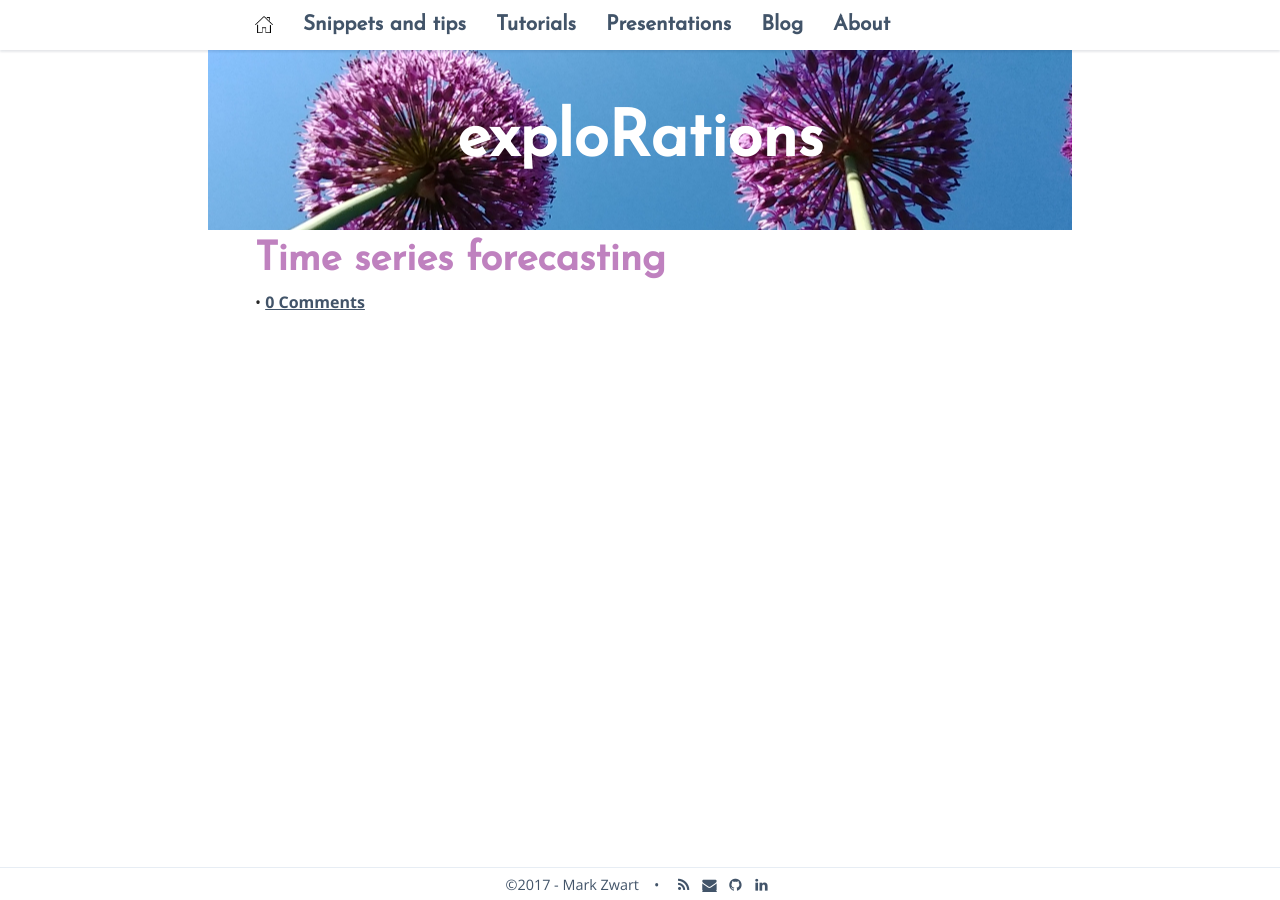
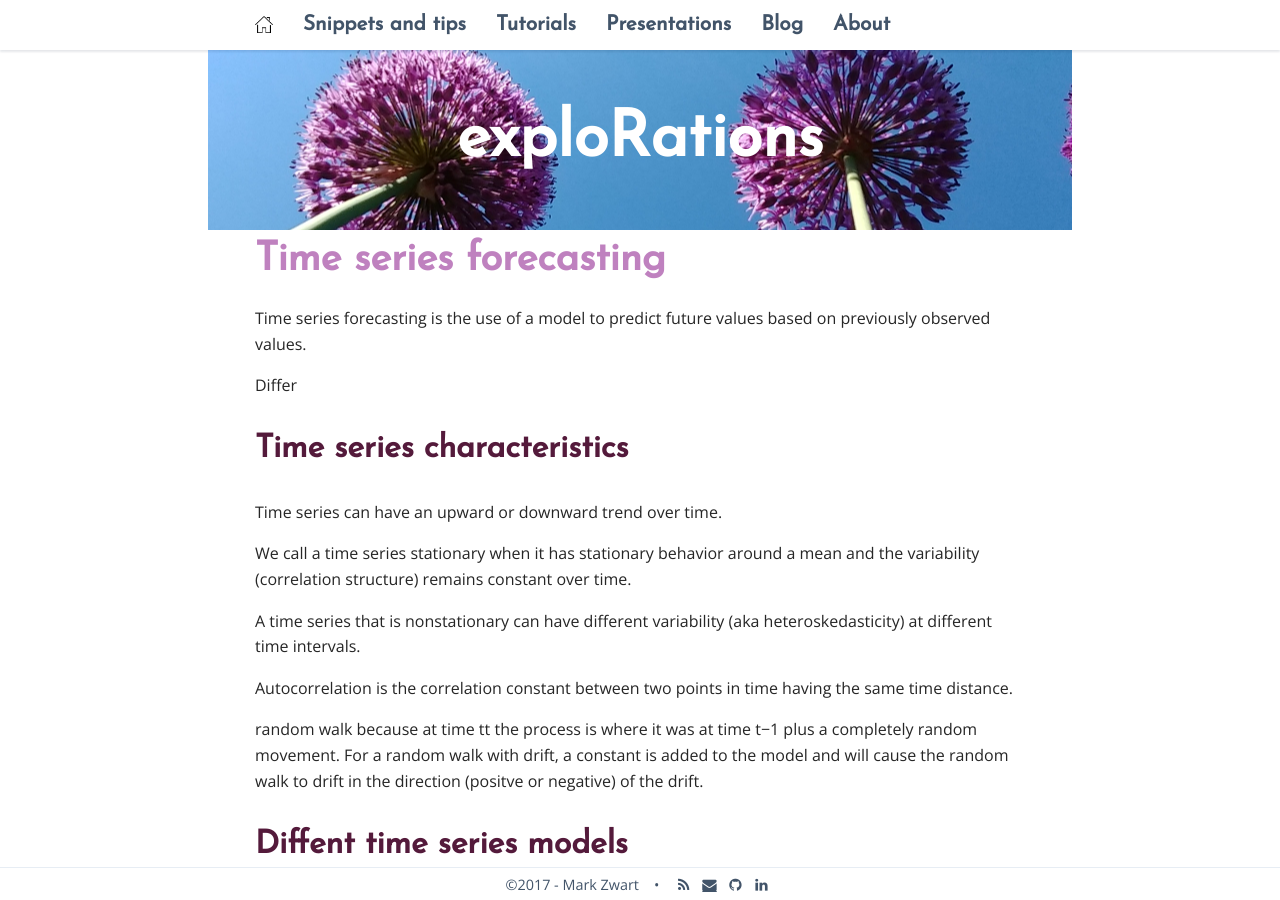
Before and after one commit to mark-me/mark-me.github.io, a Jekyll site: the page built from _pages/tutorials/time-series-forecasting/time-series-forecasting.md, in a window 1280 px wide and 900 px high. Built offline with Jekyll 4.4.1, drawn with Linux system fonts in a browser that asks for light colours; nearby versions of some CDN libraries; comment, search, counter and statistics services are not loaded; some of the changed text lies outside the part shown.

Commit message:
Update time-series-forecasting.md

````diff
--- a/_pages/tutorials/time-series-forecasting/time-series-forecasting.md
+++ b/_pages/tutorials/time-series-forecasting/time-series-forecasting.md
@@ -4,3 +4,61 @@ title: Time series forecasting
 comments: true
 permalink: /time-series-forecasting/
 ---
+
+Time series forecasting is the use of a model to predict future values based on previously observed values.
+
+Differ
+
+
+
+# Time series characteristics
+
+Time series can have an upward or downward trend over time.
+
+We call a time series stationary when it has stationary behavior around a mean and the variability (correlation structure) remains constant over time.
+
+A time series that is nonstationary can have different variability (aka heteroskedasticity) at different time intervals.
+
+Autocorrelation is the correlation constant between two points in time having the same time distance.
+
+random walk because at time tt the process is where it was at time t−1 plus a completely random movement. For a random walk with drift, a constant is added to the model and will cause the random walk to drift in the direction (positve or negative) of the drift.
+
+# Diffent time series models
+
+MA or Moving Average models
+
+ARMA models: stationary time series can be seen as a linear combination of white noise
+
+# Removing trends
+
+By differencing can remove the trend in a time series. Differencing looks at the difference between the value of a time series at a certain point in time and its preceding value. That is, Xt−Xt−1 is computed. You can
+
+# Removing nonstationary
+
+We can transform a nonstationary time series to a stationary time series
+
+# Simulating models
+
+ARMA
+
+```r
+arma.sim(model
+
+p AR
+d
+q MA
+```
+
+White noise
+```r
+arima.sim(model = list(order = c(0, 0, 0) ), n = 100)
+```
+
+# Identifying time series models
+
+ACF Auto Correlation Functions
+PACF Partial Auto Correlation Functions
+
+|      | AR(p)     | MA(q)          | ARMA(p, q) |
+| ACF  | Tails off | Cuts off lag q | Tails off  |
+| PACF | Cuts off lag p | Tails off | Tails off  |
````
